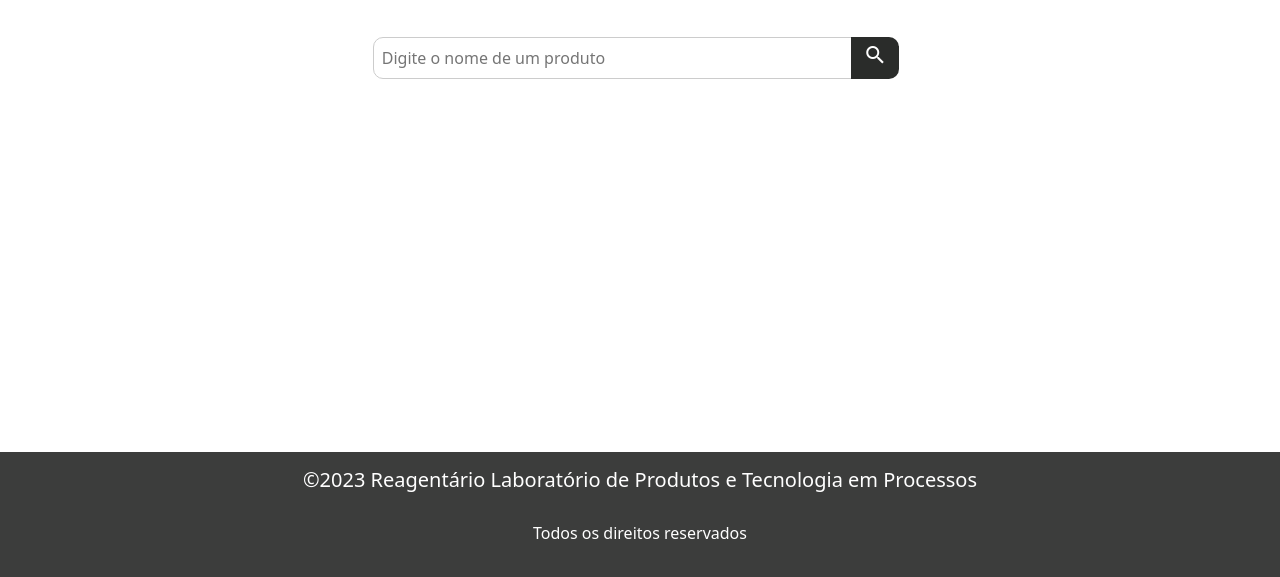
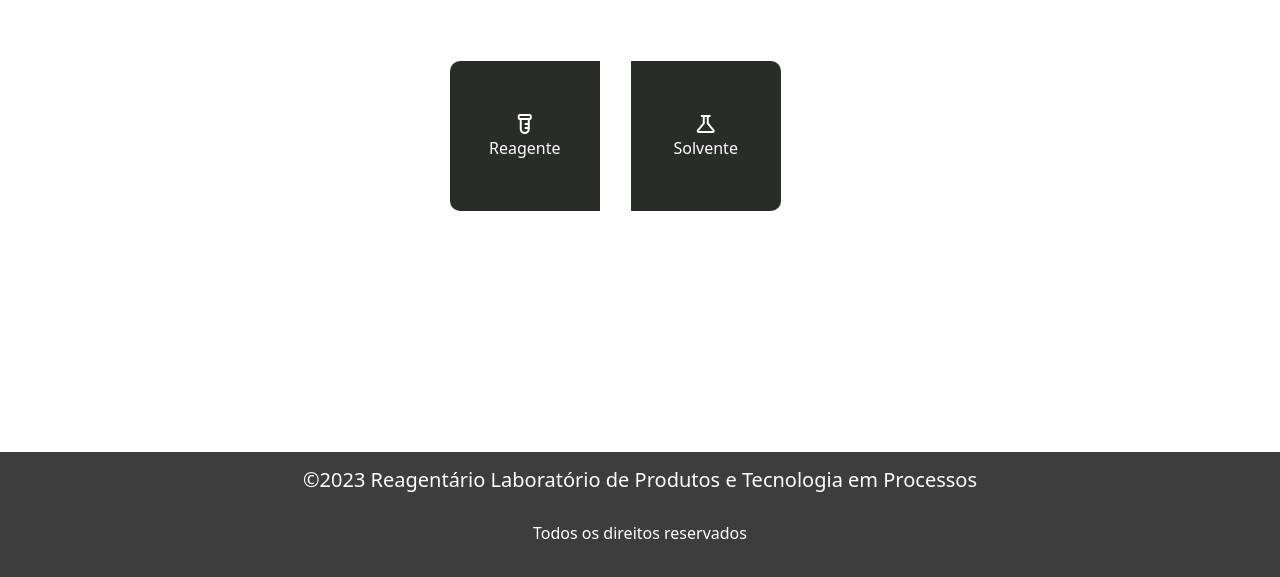
Before and after one commit to alessacrvlh/estoquereagente, a website: page home.html in a window 1280 px wide. Shown: the part 209-786 px from the top of the page. Drawn offline with nearby package versions, Linux system fonts and the light colour scheme.

Commit message:
melhorias na home

```diff
--- a/home.html
+++ b/home.html
@@ -9,6 +9,7 @@
   <script src="https://cdnjs.cloudflare.com/ajax/libs/jquery/3.6.0/jquery.min.js"></script>
   <script src="https://cdnjs.cloudflare.com/ajax/libs/inputmask/5.0.7/jquery.inputmask.min.js"></script>
   <link rel="stylesheet" href="https://fonts.googleapis.com/icon?family=Material+Icons">
+  <link rel="stylesheet" href="https://fonts.googleapis.com/css2?family=Material+Symbols+Outlined:opsz,wght,FILL,GRAD@20..48,100..700,0..1,-50..200" />
 
 
   <title>Reagentário LPT - Pesquisa</title>
@@ -36,9 +37,16 @@
     color: #ffffff;
     background-color: #2a2c2a;
     border-style: none;
-      margin: 0.5rem; /* Adicione uma margem geral aos botões */
-      border-radius: 0 10px 10px 0; /* Adicione o arredondamento das bordas */
+    margin: 2rem;
+    border-radius: 10px;
+    width: 150px;
+    height: 150px;
     margin-left: -1.1rem;
+    display: flex;
+    flex-direction: column; /* Ajusta a direção do layout para coluna */
+    text-align: center;
+    justify-content: center;
+    align-items: center;
 }
 
     .btn-primary:hover {
@@ -105,10 +113,23 @@
     <h2 class="header-title">Olá, o que busca hoje?</h2>
   </div>
 
-  <div class="search-container">
+  <!--<div class="search-container">
     <input type="text" class="search-input" id="termoPesquisa" placeholder="Digite o nome de um produto">
     <button type="button" class="btn btn-primary" onclick="pesquisar()"><i class="material-icons">search</i></button>
+  </div>-->
+  <div class="mb-3 d-flex justify-content-center align-items-center">
+    <div class="btn-group" role="group" aria-label="Tipo de Produto">
+        <button type="button" class="btn btn-primary" onclick="setTipo('reagente')"> <i class="material-icons" ><span class="material-symbols-outlined">
+          labs
+          </span></i>Reagente</button>
+        <button type="button" class="btn btn-primary" onclick="setTipo('solvente')">
+            <i class="material-icons"><span class="material-symbols-outlined">
+              science
+              </span></i> Solvente
+        </button>
     </div>
+</div>
+
   <footer class="fixed-bottom" id="mainFooter">
     <p>
       <h5>©2023 Reagentário Laboratório de Produtos e Tecnologia em Processos</h5> <br />
@@ -116,12 +137,12 @@
       <!--AC Software e Gestão-->
     </p>
   </footer>
-  <script>
+  <!--<script>
     function pesquisar() {
   var termoPesquisa = document.getElementById('termoPesquisa').value;
   alert('Termo de pesquisa: ' + termoPesquisa);
 }
-  </script>
+  </script>-->
 </body>
 
 </html>
```
Lines whose indentation alone changed are shown as unchanged.
